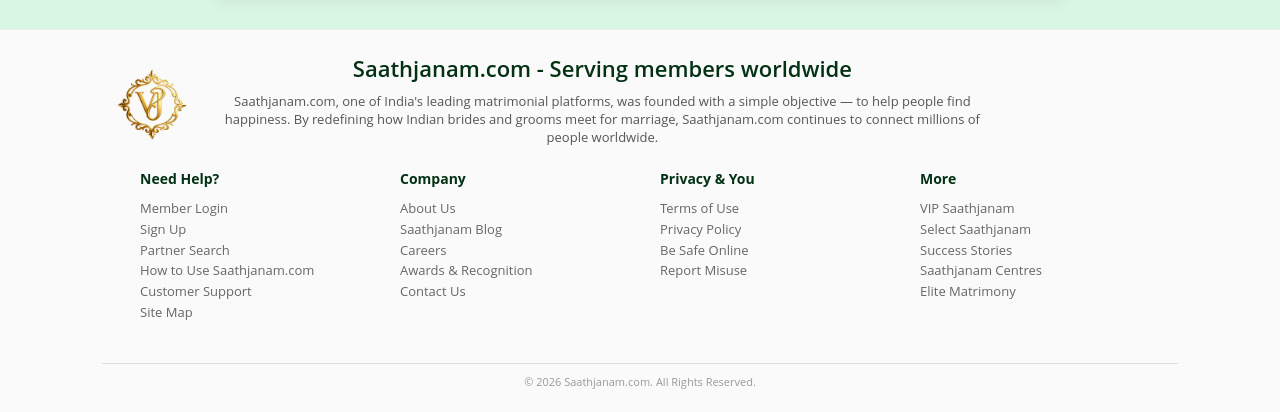
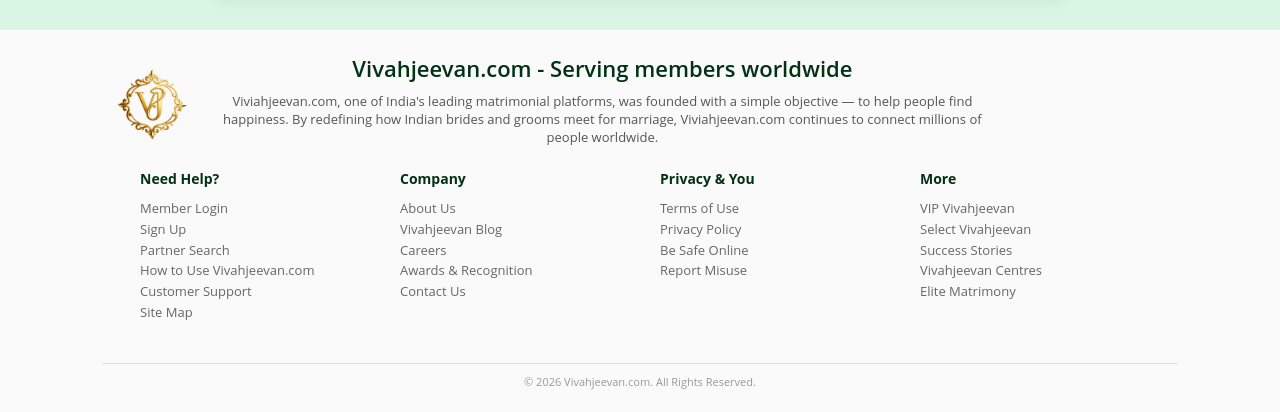
Before and after one commit to Lunoviantechnologies/Matrimony_PF, a React (Vite) app: page / in a window 1280 px wide. Shown: the part 1456-1868 px from the top of the page. Built offline with nearby package versions, Linux system fonts and the light colour scheme; no server answers.

Commit message:
admin_sidebar_changed_name

```diff
--- a/src/admin/AdminSidebar.jsx
+++ b/src/admin/AdminSidebar.jsx
@@ -50,7 +50,7 @@
     };
     return (
         <aside className="admin-sidebar">
-            <div className="sidebar-logo" onClick={() => (navigate("/admin"))}>SaathJanam</div>
+            <div className="sidebar-logo" onClick={() => (navigate("/admin"))}>Vivahjeevan</div>
 
             <nav className="sidebar-nav">
                 <button onClick={handleAdminDashboard}><FaChartLine /><span>Dashboard</span></button>
--- a/src/admin/ViewReport.jsx
+++ b/src/admin/ViewReport.jsx
@@ -60,7 +60,7 @@
     <div className="viewreport-container">
       <div className="banner">
         <div className="overlay">
-          <h1>SaathJanam Matrimony Report - 2025</h1>
+          <h1>Vivahjeevan Matrimony Report - 2025</h1>
           <p>Bringing hearts together through love and trust </p>
         </div>
       </div>
@@ -142,8 +142,8 @@
         <h2>Get in Touch</h2>
         <p>Have questions or suggestions? Reach us anytime!</p>
         <div className="social-links">
-          <a href="mailto:support@saathjanam.com">
-            <FaEnvelope /> support@saathjanam.com
+          <a href="mailto:support@Vivahjeevan.com">
+            <FaEnvelope /> support@Vivahjeevan.com
           </a>
           <a href="#"><FaTwitter /> Twitter</a>
           <a href="#"><FaFacebookF /> Facebook</a>
--- a/src/components/Footer.jsx
+++ b/src/components/Footer.jsx
@@ -8,7 +8,7 @@
       "Member Login",
       "Sign Up",
       "Partner Search",
-      "How to Use Saathjanam.com",
+      "How to Use Vivahjeevan.com",
       "Customer Support",
       "Site Map",
     ],
@@ -17,7 +17,7 @@
     title: "Company",
     links: [
       "About Us",
-      "Saathjanam Blog",
+      "Vivahjeevan Blog",
       "Careers",
       "Awards & Recognition",
       "Contact Us",
@@ -30,10 +30,10 @@
   {
     title: "More",
     links: [
-      "VIP Saathjanam",
-      "Select Saathjanam",
+      "VIP Vivahjeevan",
+      "Select Vivahjeevan",
       "Success Stories",
-      "Saathjanam Centres",
+      "Vivahjeevan Centres",
       "Elite Matrimony",
     ],
   },
@@ -52,13 +52,13 @@
         </div>
 
         <div>
-          <h2 className="footer-heading">Saathjanam.com - Serving members worldwide</h2>
+          <h2 className="footer-heading">Vivahjeevan.com - Serving members worldwide</h2>
 
           <p className="footer-description">
-            Saathjanam.com, one of India's leading matrimonial platforms, was
+            Viviahjeevan.com, one of India's leading matrimonial platforms, was
             founded with a simple objective — to help people find happiness. By
             redefining how Indian brides and grooms meet for marriage,
-            Saathjanam.com continues to connect millions of people worldwide.
+            Viviahjeevan.com continues to connect millions of people worldwide.
           </p>
         </div>
       </div>
@@ -81,7 +81,7 @@
       </div>
 
       <div className="footer-copyright">
-        &copy; {new Date().getFullYear()} Saathjanam.com. All Rights Reserved.
+        &copy; {new Date().getFullYear()} Vivahjeevan.com. All Rights Reserved.
       </div>
     </footer>
   );
--- a/src/pages/Dashboard.jsx
+++ b/src/pages/Dashboard.jsx
@@ -196,7 +196,7 @@
                     onContextMenu={(e) => e.preventDefault()}
                   />
                   {!myProfile?.premium && (
-                    <div className="premium-overlay" onClick={() => navigate("/premium")}>
+                    <div className="premium-overlay" onClick={() => navigate("/dashboard/premium")}>
                       🔒 Upgrade to Premium
                     </div>
                   )}
--- a/src/pages/PremiumSubscription.jsx
+++ b/src/pages/PremiumSubscription.jsx
@@ -144,7 +144,7 @@
         key: razorpayKey,
         amount: amountRupees * 100, // convert to paise
         currency: currency,
-        name: "SaathJanam Premium",
+        name: "Vivahjeevan Premium",
         description: plan.planName,
         order_id: razorpayOrderId,
 
@@ -253,7 +253,8 @@
       {/* <Outlet /> */}
       <div className="premium-subscription-container">
         <header className="subscription-header">
-          <div className="logo">SaathJanam</div>
+          <img src="/vivahjeevan_logo.png" alt="vivahjeevan_logo" className='v-logo'/>
+          <div className="logo">Vivahjeevan</div>
         </header>
 
         <div className="banner-section">
@@ -362,7 +363,7 @@
         </div>
 
         <div className="vip-section-compact">
-          <div className="vip-badge-compact">VIP SAATHJANAM</div>
+          <div className="vip-badge-compact">VIP Vivahjeevan</div>
           <h2>No.1 Matchmaking Service for the Elite</h2>
           <div className="vip-features-compact">
             <div className="vip-feature-compact">5x Success + 100% Privacy</div>
--- a/src/styleSheets/PremiumSubscription.css
+++ b/src/styleSheets/PremiumSubscription.css
@@ -867,3 +867,15 @@
         font-size: 14px;
     }
 }
+
+.subscription-header {
+  display: flex;
+  align-items: center;     /* vertical center */
+  gap: 10px;               /* space between logo and text */
+}
+
+.v-logo {
+  width: 100px;
+  height: 100px;
+  object-fit: contain;
+}
```
